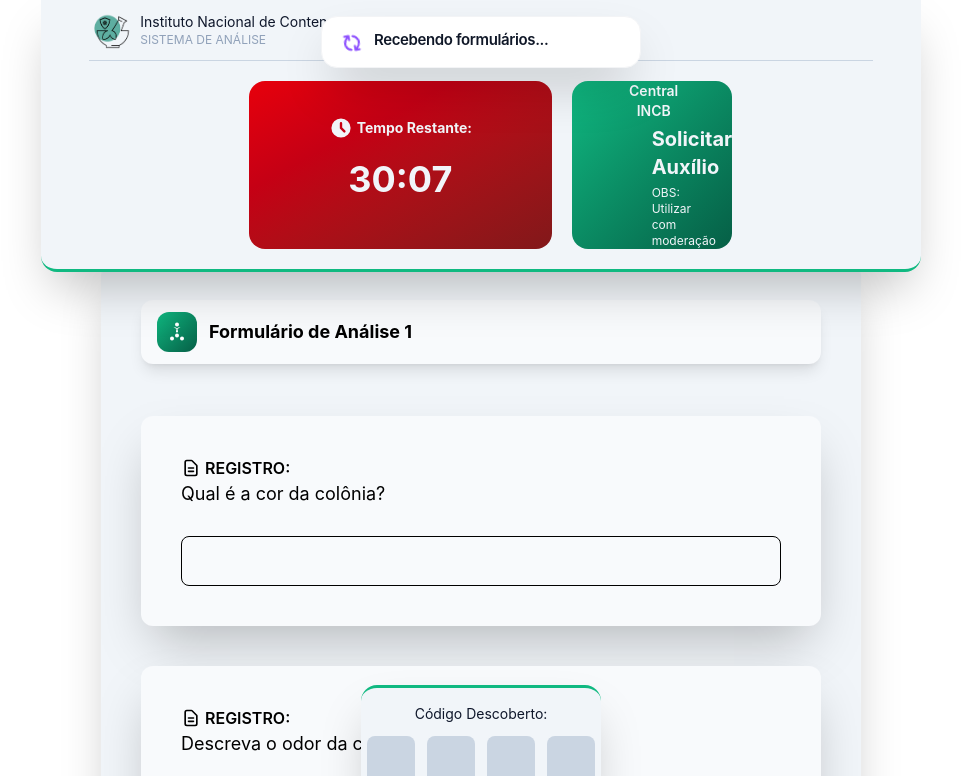
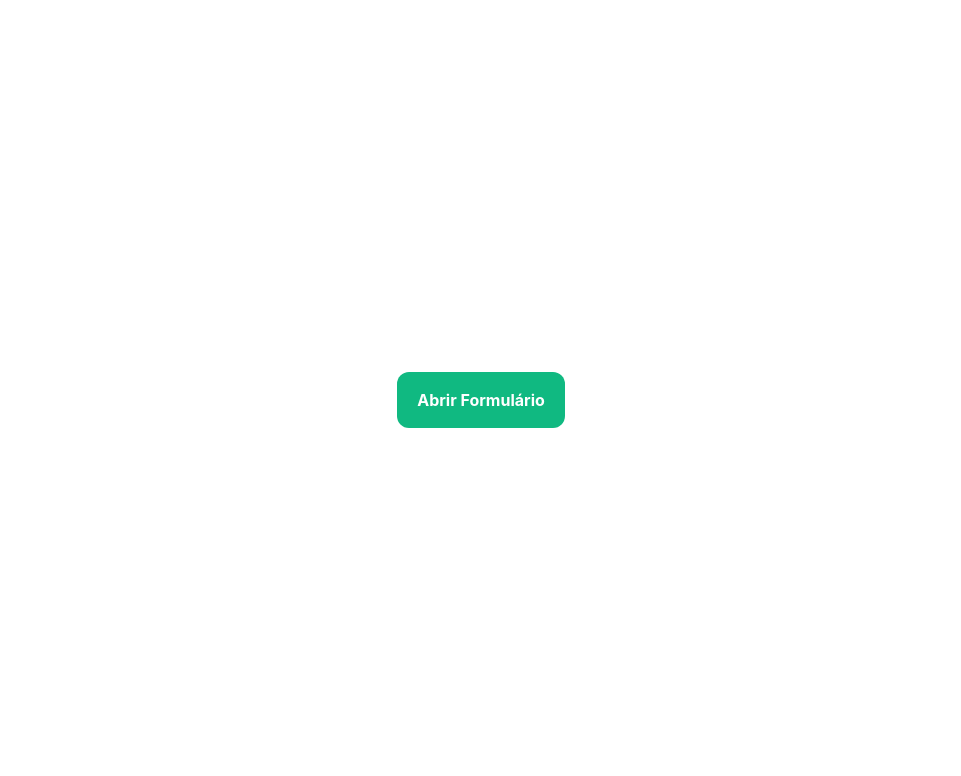
Before and after one commit to marcellolee03/lab-enigma-v2, a React (Vite) app: page / in a window 1280 px wide. Shown: the top 776 px of the page, without its empty margins (159-1120 px from the left). Built offline with nearby package versions, Linux system fonts and the light colour scheme.

Commit message:
feat: Home page with start button

```diff
--- /dev/null
+++ b/src/Home.tsx
@@ -0,0 +1,16 @@
+import { useNavigate } from "react-router-dom";
+
+export default function Home() {
+  const navigate = useNavigate();
+
+  return (
+    <>
+      <div className="flex flex-col gap-15 h-screen justify-center items-center">
+        <button
+          onClick={() => navigate("/app")}
+          className="bg-(--main-green) text-white font-bold py-4 px-5 rounded-xl cursor-pointer ease-in-out duration-300 transition-all hover:scale-102 hover:shadow-xl active:scale-99"
+        >Abrir Formulário</button>
+      </div>
+    </>
+  )
+}
--- a/src/main.tsx
+++ b/src/main.tsx
@@ -7,6 +7,7 @@ import { TimerProvider } from './context/TimerContext.tsx'
 import { SecretCodeProvider } from './context/SecretCodeContext.tsx'
 import Success from './Success.tsx'
 import { ToastProvider } from './lib/Toast.tsx'
+import Home from './Home.tsx'
 
 createRoot(document.getElementById('root')!).render(
   <StrictMode>
@@ -15,7 +16,8 @@ createRoot(document.getElementById('root')!).render(
         <TimerProvider>
           <SecretCodeProvider>
             <Routes>
-              <Route path="/" element={<App />} />
+              <Route path="/" element={<Home />} />
+              <Route path="/app" element={<App />} />
               <Route path="/success" element={<Success/>} />
             </Routes>
           </SecretCodeProvider>
```
